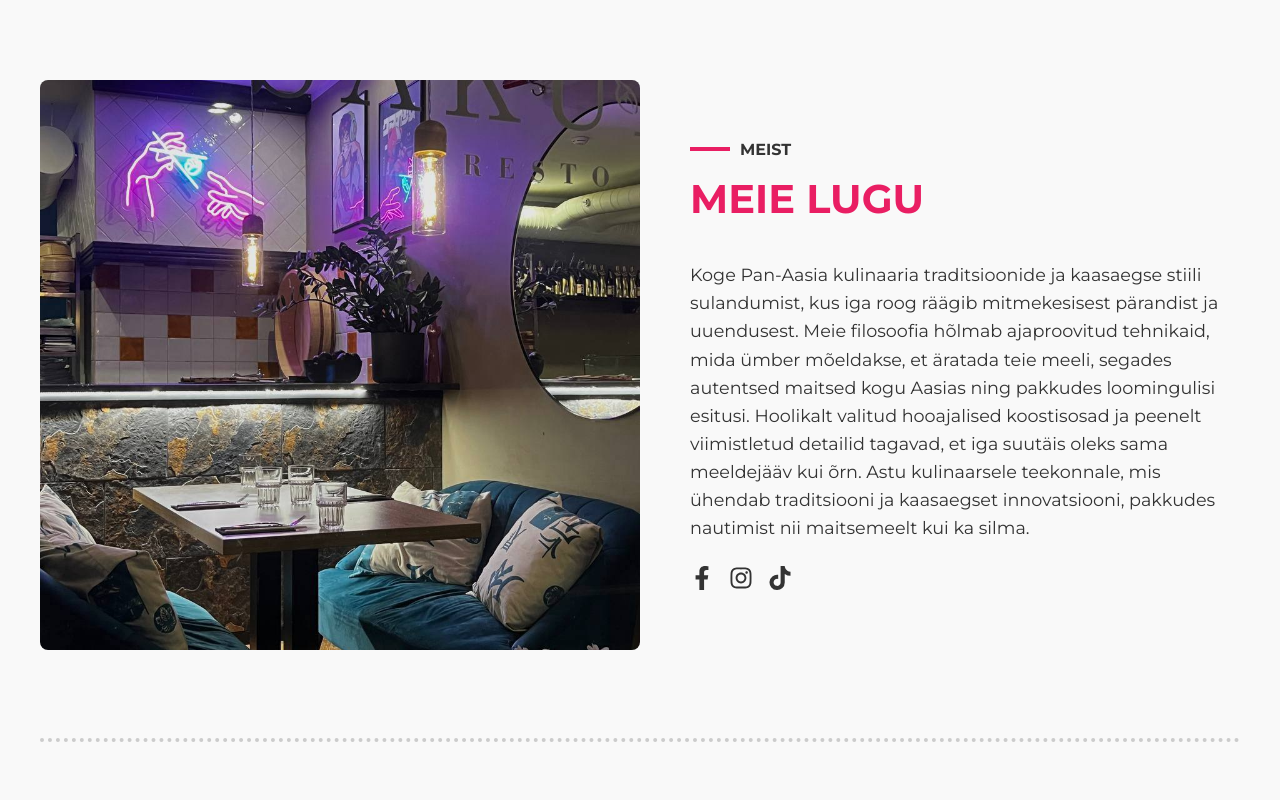
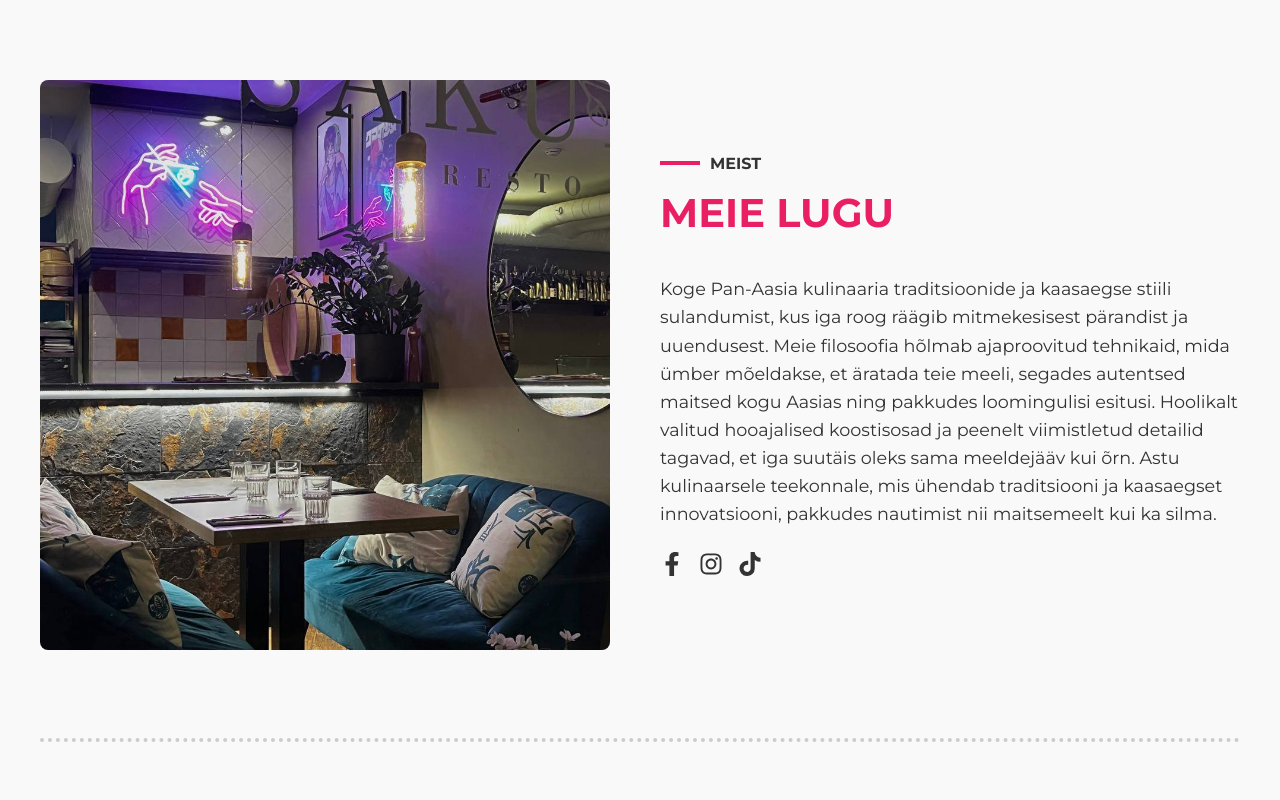
Before and after one commit to CrazyGaffer/Sakura_Resto, a React (Vite) app: page / in a window 1280 px wide. Shown: the part 820-1620 px from the top of the page. Built offline with nearby package versions, Linux system fonts and the light colour scheme.

Commit message:
Small Update

```diff
--- a/src/pages/about/About.css
+++ b/src/pages/about/About.css
@@ -37,15 +37,10 @@
 
 /* Styling for the image container */
 .about-image img {
-    width: 600px;
+    width: 570px;
     height: 570px;
     object-fit: cover;
     border-radius: 8px;
-}
-
-/* Styling for the text container */
-.about-text {
-    max-width: 600px;
 }
 
 /* Existing styles */
@@ -273,10 +268,6 @@ p.features-title {
 .reservation-btn:active {
     transform: translateY(0);
     filter: brightness(0.95);
-}
-
-.reservation-btn--primary {
-    /* Additional overrides can be placed here */
 }
 
 .contact-button {
--- a/src/pages/menu/Menu.css
+++ b/src/pages/menu/Menu.css
@@ -47,10 +47,6 @@
     font-family: 'Montserrat', sans-serif;
 }
 
-.menu-text {
-    max-width: 600px;
-}
-
 .menu-text h2 {
     text-align: left;
 }
```
